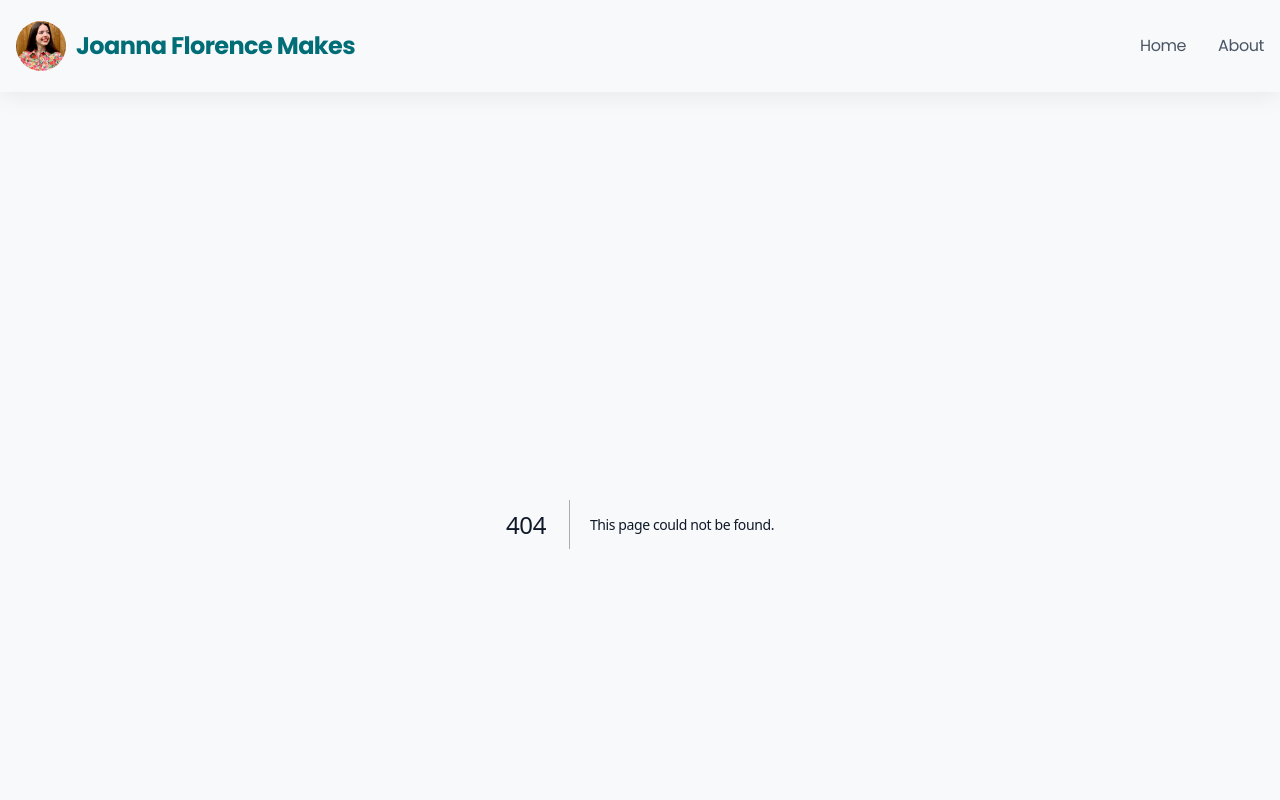
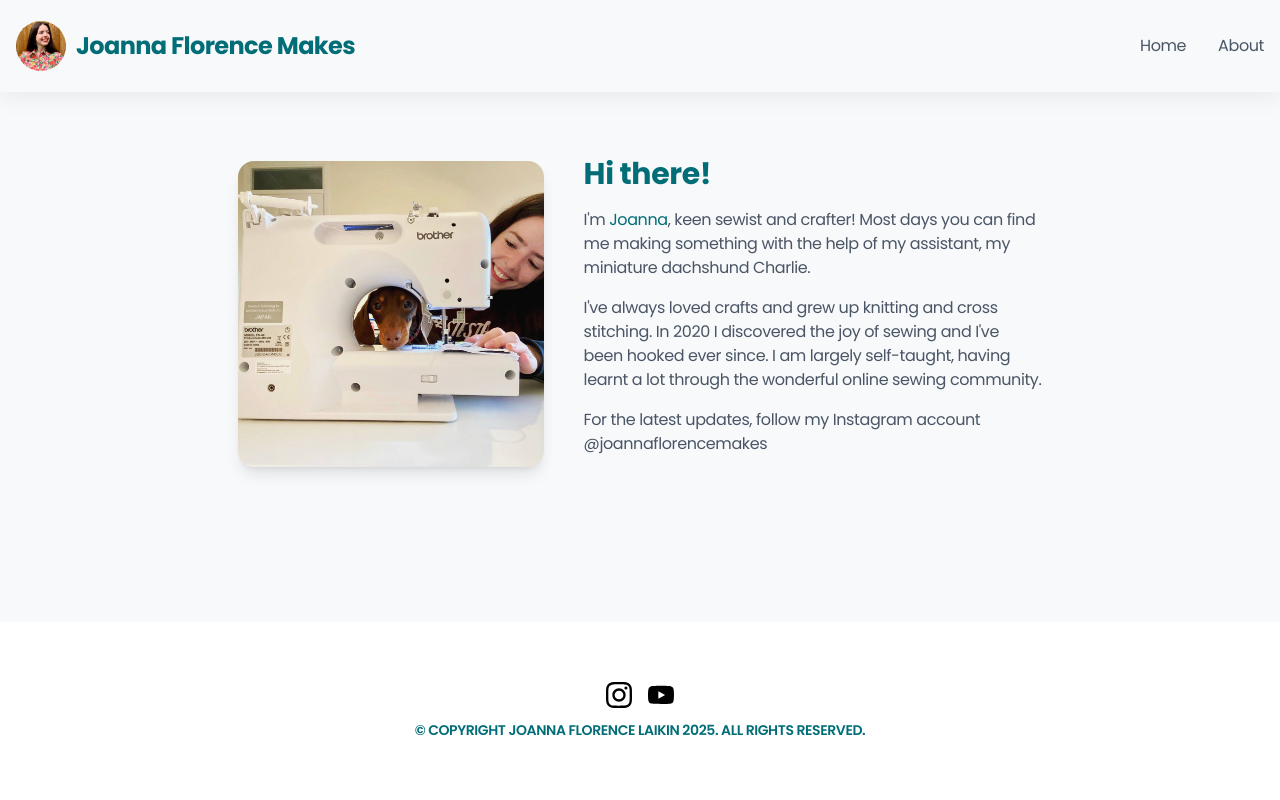
Before and after one commit to joannaflorence97/MakesNext, a Next.js app: page /about in a window 1280 px wide. Before the commit this address had no page. Shown: the top 800 px of the page. Built offline with nearby package versions, Linux system fonts and the light colour scheme.

Commit message:
Add about page

```diff
--- /dev/null
+++ b/app/about/page.tsx
@@ -0,0 +1,54 @@
+'use client';
+
+import { motion } from 'framer-motion';
+import Image from 'next/image';
+import joanna from '../../assets/joanna.jpg';
+
+export default async function About() {
+  return (
+    <>
+      <div className="grid grid-cols-1 md:grid-cols-[1fr_1.25fr] lg:grid-cols-[1fr_1.5fr] gap-10 items-center py-8 max-w-7xl mx-auto">
+        <motion.div
+          initial={{ opacity: 0, scale: 0.95 }}
+          animate={{ opacity: 1, scale: 1 }}
+          transition={{ duration: 0.8, ease: 'easeOut' }}
+        >
+          <Image
+            src={joanna}
+            alt="Joanna Florence"
+            width={50}
+            height={50}
+            className="w-full h-auto rounded-2xl shadow-lg"
+          />
+        </motion.div>
+
+        <motion.div
+          initial={{ opacity: 0, y: 20 }}
+          animate={{ opacity: 1, y: 0 }}
+          transition={{ duration: 0.8, ease: 'easeOut', delay: 0.6 }}
+        >
+          <div>
+            <h2 className="text-3xl font-bold mb-4 text-primary">Hi there!</h2>
+            <p className="text-gray-600 text-base mb-4">
+              I'm <span className="text-primary">Joanna</span>, keen sewist and
+              crafter! Most days you can find me making something with the help
+              of my assistant, my miniature dachshund Charlie.
+            </p>
+            <p className="text-gray-600 text-base mb-4">
+              I've always loved crafts and grew up knitting and cross stitching.
+              In 2020 I discovered the joy of sewing and I've been hooked ever
+              since. I am largely self-taught, having learnt a lot through the
+              wonderful online sewing community.
+            </p>
+            <p className="text-gray-600 text-base mb-4">
+              For the latest updates, follow my Instagram account{' '}
+              <a href="https://www.instagram.com/joannaflorencemakes">
+                @joannaflorencemakes
+              </a>
+            </p>
+          </div>
+        </motion.div>
+      </div>
+    </>
+  );
+}
```
Also changed, not shown: assets/joanna.jpg (added).
